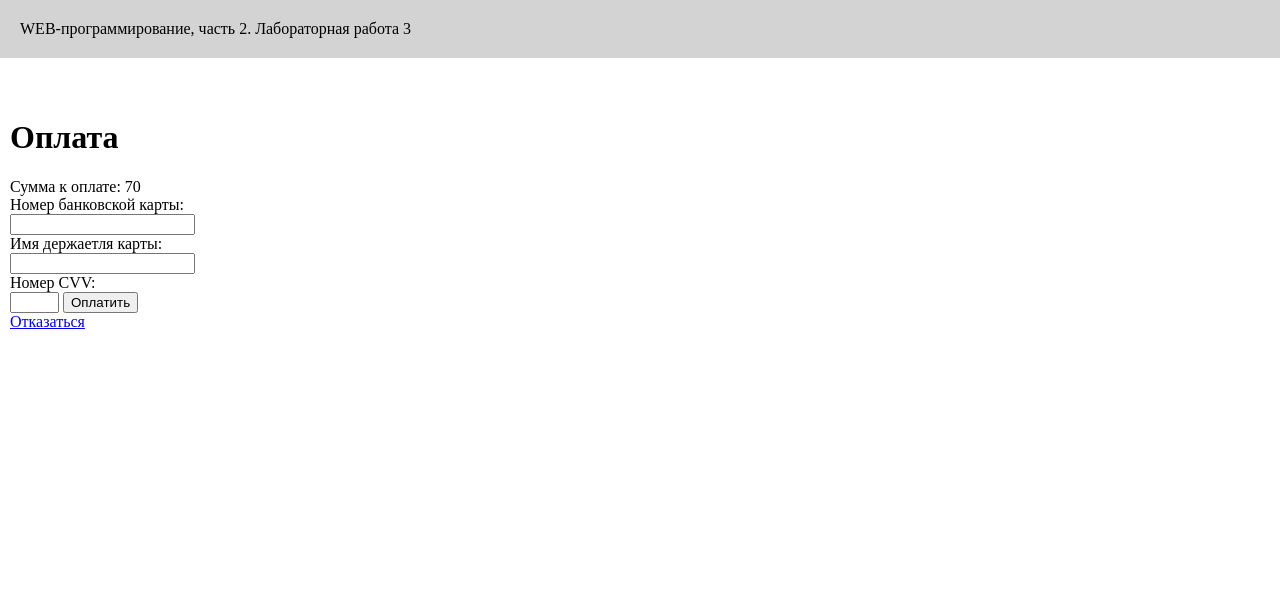
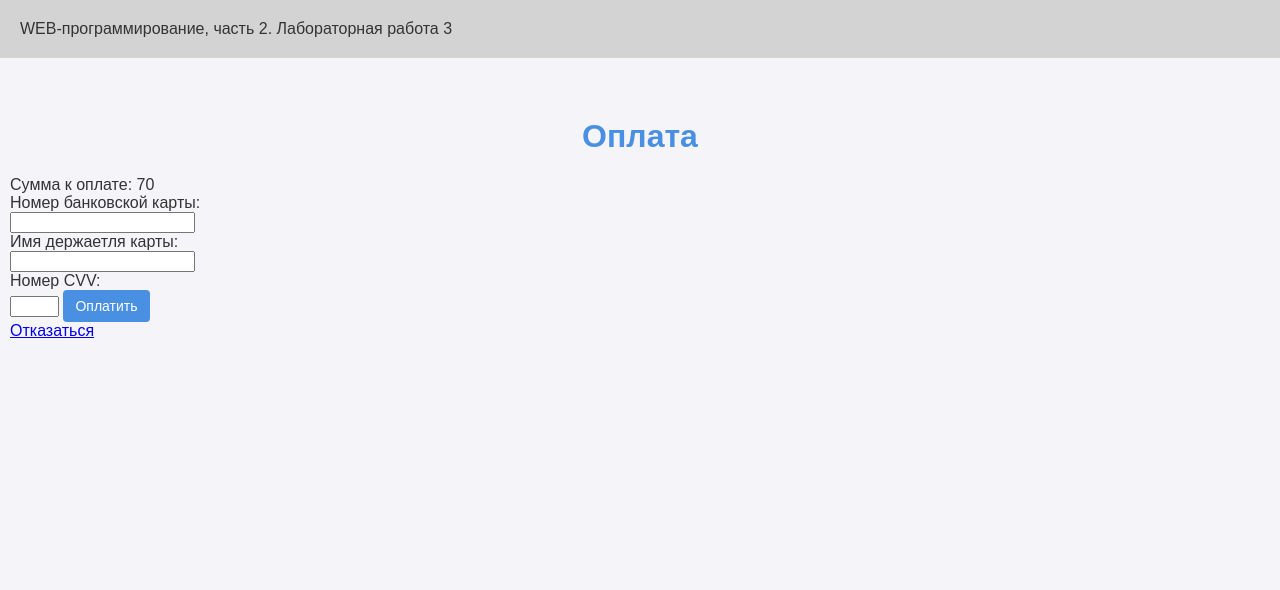
Before and after one commit to MarcusRonnast/second_work, a Flask app: page /lab3/pay in a window 1280 px wide. Shown: the top 590 px of the page. Run offline with Flask 3, Linux system fonts and the light colour scheme.

Commit message:
Стили

```diff
--- a/static/lab1/main.css
+++ b/static/lab1/main.css
@@ -78,3 +78,89 @@ blockquote:before {
 blockquote p {
   display: inline;
 }
+
+body {
+  font-family: Arial, sans-serif;
+  background-color: #f4f4f9;
+  color: #333;
+  margin: 0;
+  padding: 0;
+}
+
+h1 {
+  text-align: center;
+  color: #4a90e2;
+  margin-top: 20px;
+}
+
+/* Стили для списка офисов */
+#office-list {
+  list-style-type: none;
+  padding: 0;
+  margin: 20px auto;
+  max-width: 600px;
+}
+
+#office-list li {
+  background-color: #fff;
+  border: 1px solid #ddd;
+  border-radius: 8px;
+  padding: 15px;
+  margin-bottom: 10px;
+  display: flex;
+  justify-content: space-between;
+  align-items: center;
+  box-shadow: 0 2px 4px rgba(0, 0, 0, 0.1);
+}
+
+#office-list li:hover {
+  background-color: #f9f9f9;
+}
+
+/* Стили для кнопок */
+button {
+  background-color: #4a90e2;
+  color: white;
+  border: none;
+  border-radius: 4px;
+  padding: 8px 12px;
+  cursor: pointer;
+  font-size: 14px;
+  transition: background-color 0.3s ease;
+}
+
+button:hover {
+  background-color: #357abd;
+}
+
+button:active {
+  background-color: #2a5f8a;
+}
+
+/* Стили для текста */
+#total-price {
+  text-align: center;
+  font-size: 18px;
+  font-weight: bold;
+  color: #4a90e2;
+  margin-top: 20px;
+}
+
+/* Стили для сообщений об ошибках */
+.alert {
+  padding: 10px;
+  margin: 10px 0;
+  border-radius: 4px;
+  text-align: center;
+  font-weight: bold;
+}
+
+.alert.error {
+  background-color: #ffebee;
+  color: #c62828;
+}
+
+.alert.success {
+  background-color: #e8f5e9;
+  color: #2e7d32;
+}
```
